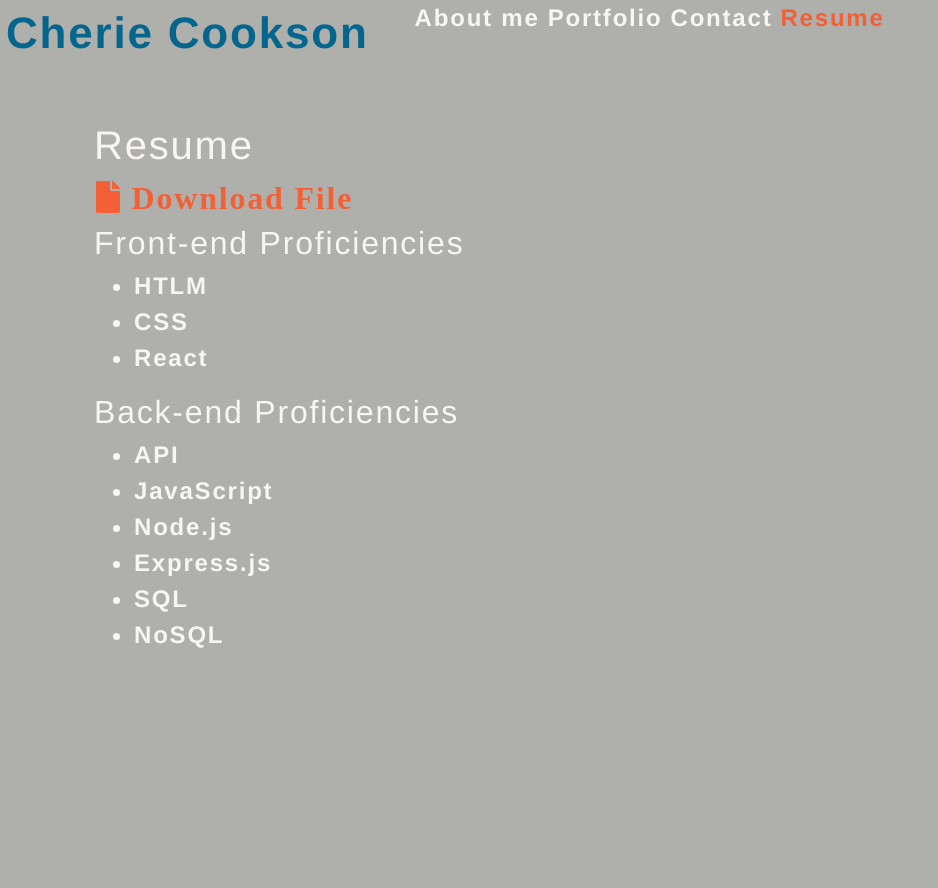
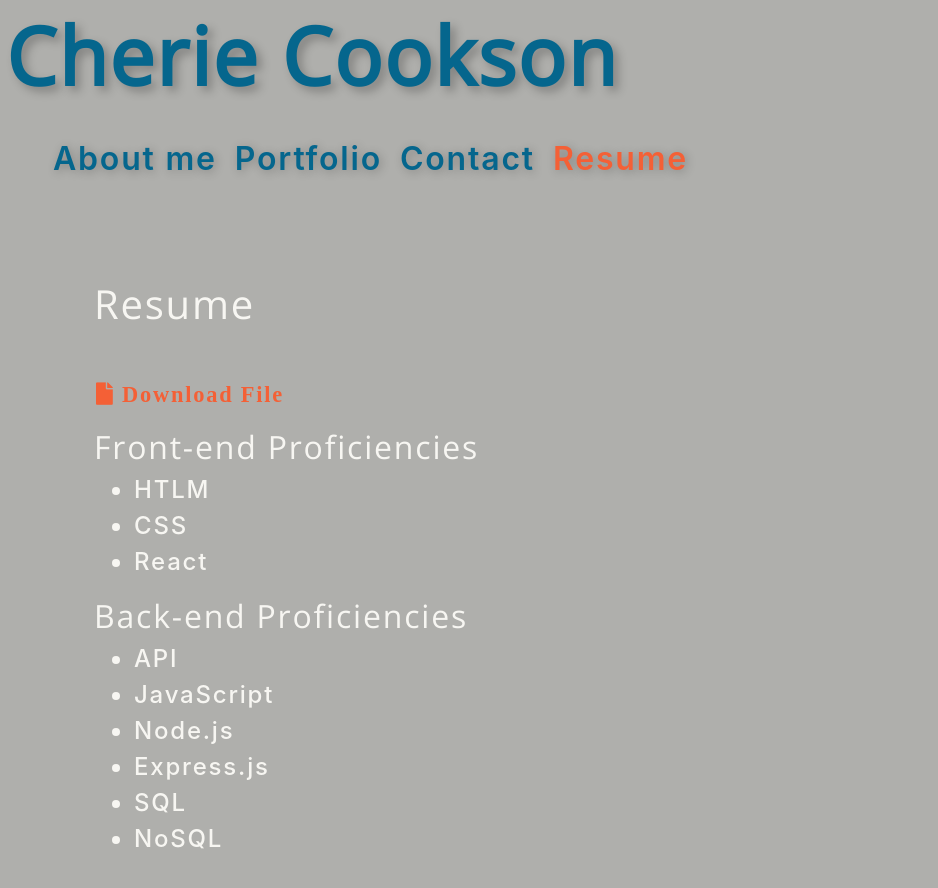
Before and after one commit to cheriecookson/Portfolio, a React (Create React App) app: page / in a window 1280 px wide. Both pictures are taken after a click on the item "Resume". Shown: the top 888 px of the page, without its empty margins (0-938 px from the left). Before the commit the page ends 800 px from the top, so only its background shows below. Built offline with nearby package versions, Linux system fonts and the light colour scheme; the HTML template or start-up script is replaced by a standard one; a web font is replaced by a local one.

Commit message:
playing with css and colors. Now its time to work on the footer

```diff
--- a/src/components/Contact/index.js
+++ b/src/components/Contact/index.js
@@ -37,7 +37,7 @@ function ContactForm() {
   };
 
   return (
-    <section>
+    <section  className="my-5">
 
       <form id="contact-form" onSubmit={handleSubmit}>
         <div>
--- a/src/components/Portfolio/index.js
+++ b/src/components/Portfolio/index.js
@@ -47,7 +47,7 @@ function Portfolio() {
 
     return (
         <div>
-            <div className="flex-row">
+            <div className="flex-row" >
                 {projects.map((project, idx) => (
                     <Project
                         project={project}
--- a/src/components/Resume/index.js
+++ b/src/components/Resume/index.js
@@ -2,11 +2,11 @@ import React from 'react';
 
 function Resume() {
   return (
-    <section className="my-5" className="resume">
+    <section className="my-5">
       <div className="my-2">
-        <h4>
+        <p>
           <a href="./assets/cv.pdf"><i class="fas fa-file"> Download File</i></a>
-        </h4>
+        </p>
         <h4>Front-end Proficiencies</h4>
         <ul className="list">
           <li>HTLM</li>
@@ -15,7 +15,7 @@ function Resume() {
         </ul>
         <h4>Back-end Proficiencies</h4>
         <ul className="list">
-        <li>API</li>
+          <li>API</li>
           <li>JavaScript</li>
           <li>Node.js</li>
           <li>Express.js</li>
--- a/src/index.css
+++ b/src/index.css
@@ -12,7 +12,7 @@ main {
   --dark: #AFAFAC;
   --darker: #121212;
   --error: rgb(228, 46, 1);
-  --hide: rgba(239, 236, 229,.9);
+  --hide: rgba(255, 255, 255,.8);
   --spacing-one: calc(1rem * 0.5);
   --spacing-two: calc(1rem);
   --spacing-five: calc(2.5rem);
@@ -37,7 +37,7 @@ body {
   letter-spacing: .1em;
   background: var(--dark);
   color: var(--light);
-  font-family: 'Helvetica Neue', sans-serif;
+  font-family: -apple-system, BlinkMacSystemFont, 'Segoe UI', Roboto, Oxygen, Ubuntu, Cantarell, 'Open Sans', 'Helvetica Neue', sans-serif;
 
 }
 
@@ -47,18 +47,22 @@ h3,
 h4,
 h5,
 h6 {
-  font-family: 'Helvetica Neue', sans-serif;
+  font-family: 'Open Sans';
   font-weight: 500;
   margin: 5px 0;
   line-height: 1.25;
 }
 
 h1 {
-  font-size: 2.75rem;
+  font-size: 5rem;
+
+  margin-right: auto;
+  text-shadow: 5px 5px 10px rgba(0, 0, 0, 0.25);
 }
 
 h2 {
   font-size: 2.50rem;
+  /* text-shadow: 2px 2px 10px rgba(0,0,0, 0.25); */
 
 }
 
@@ -140,6 +144,7 @@ button[disabled] {
 
 img {
   max-width: 100%;
+
 }
 
 span[role="img"] {
@@ -174,10 +179,16 @@ nav a:hover {
 
 nav  li {
   cursor: pointer;
+  margin: 20px;
+  padding: 5px;
+  text-shadow: 2px 2px 10px rgba(0,0,0, 0.25);
+  font-size: 2rem;
+  color: var(--primary);
 }
 
 ul.list li {
   list-style-type: disc;
+  font-weight: 500;
 }
 
 textarea {
@@ -320,7 +331,11 @@ textarea {
 .project-text:hover {
   background-color: var(--hide);
   opacity: 1;
-  border: 10px solid var(--secondary);
+
+}
+
+.project:hover {
+  box-shadow: 5px 5px 10px rgba(0, 0, 0, 0.8);
 }
 
 .project-text h3 {
@@ -337,7 +352,7 @@ textarea {
 .project-text a:hover {
   color: var(--secondary);
 }
-
+/*
 .resume-text a {
   text-decoration: none;
   font-weight: bold;
@@ -347,7 +362,7 @@ textarea {
 
 .resume-text a:hover {
   color: var(--secondary);
-}
+} */
 
 button {
 	background: var(--primary);
```
Also changed, not shown: src/components/Nav/index.js (line endings or trailing spaces).
